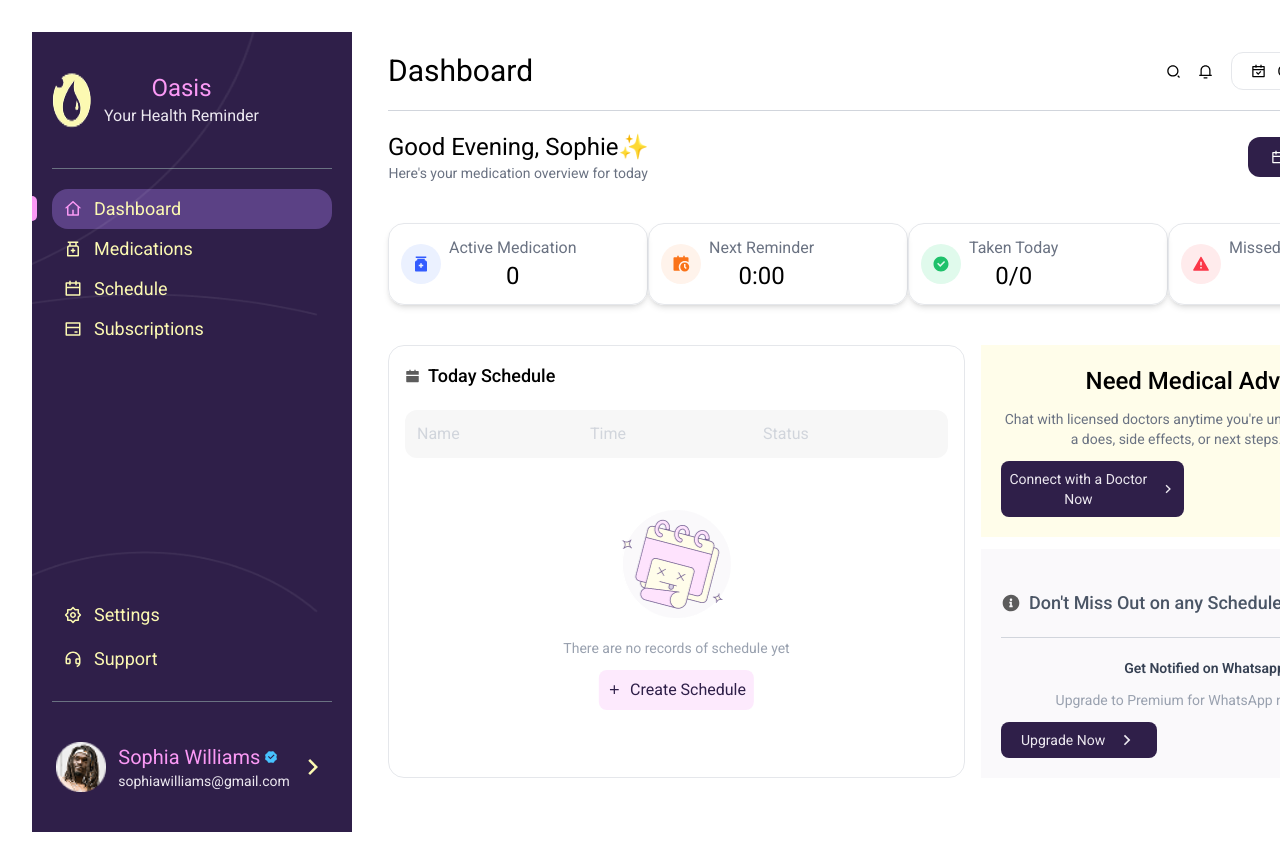
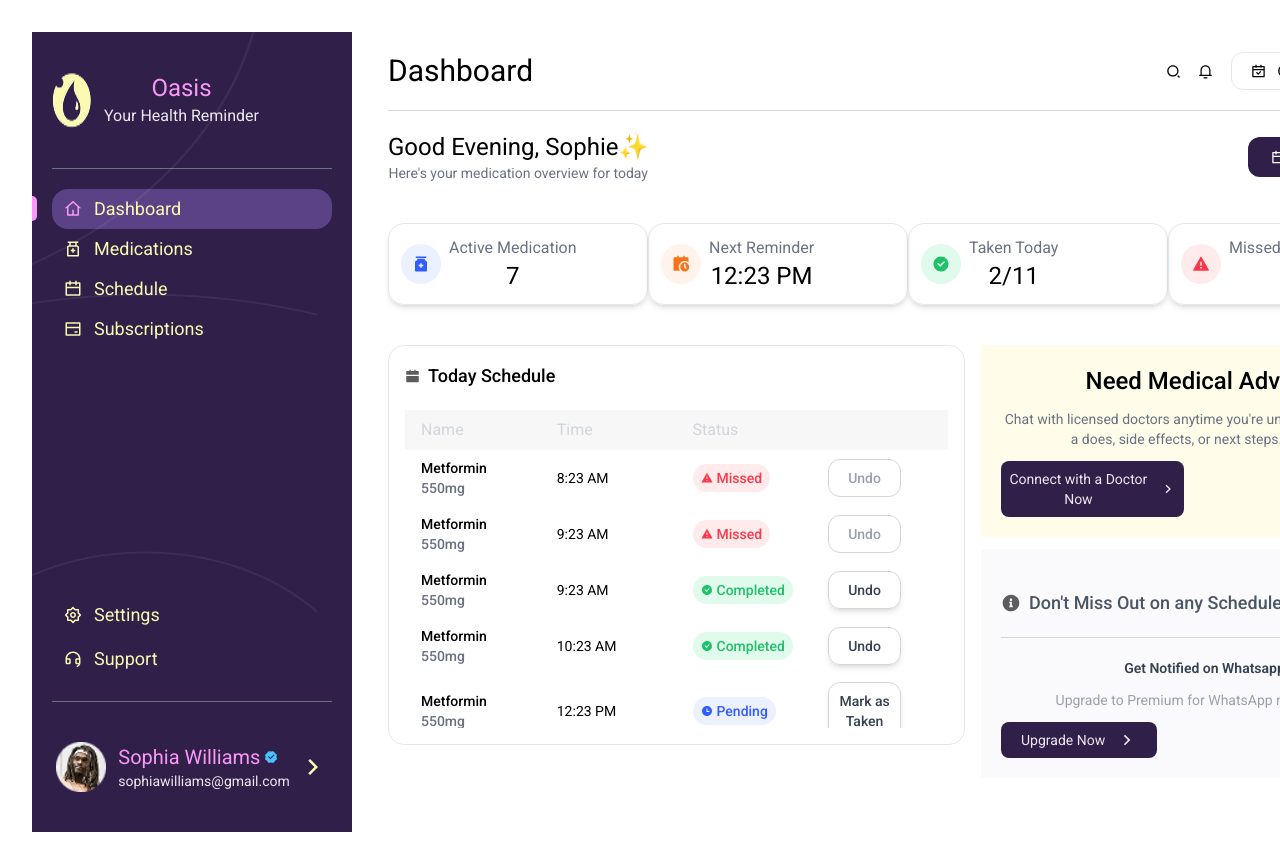
Before and after one commit to TheGildedNexus/oasishealthapp, a React (Vite) app in the folder webapp/: page / in a window 1280 px wide. Shown: the top 864 px of the page. Built offline with nearby package versions, Linux system fonts and the light colour scheme.

Commit message:
Update: Not Empty State Dashboard

```diff
--- a/webapp/src/index.css
+++ b/webapp/src/index.css
@@ -90,6 +90,10 @@ label {
 	background-color: rgba(31, 193, 107, 1);
 }
 
+.scrollbar-hide::-webkit-scrollbar{
+	display: none;
+}
+
 input[type='number']::-webkit-inner-spin-button,
 input[type='number']::-webkit-outer-spin-button {
 	-webkit-appearance: none;
--- a/webapp/src/pages/users/dashboard.jsx
+++ b/webapp/src/pages/users/dashboard.jsx
@@ -1,14 +1,14 @@
 import React, { useState } from 'react'
-import { RiCalendarLine, RiSearch2Line, RiNotification3Line, RiCalendarCheckLine, RiArrowDownSLine, RiMedicineBottleFill, RiCalendarScheduleFill, RiCheckboxCircleFill, RiAlertFill, RiCalendarFill, RiAddFill } from '@remixicon/react'
+import { RiCalendarLine, RiSearch2Line, RiNotification3Line, RiCalendarCheckLine, RiArrowDownSLine, RiMedicineBottleFill, RiCalendarScheduleFill, RiCheckboxCircleFill, RiAlertFill, RiCalendarFill, RiAddFill, RiTimeFill } from '@remixicon/react'
 import empty from '../../assets/images/empty-states.png'
 import { NavBar, SideBar } from './components/bars'
 
 
 function Dashboard() {
-	const [isEmpty, setIsEmpty] = useState(true);
+	const [isEmpty, setIsEmpty] = useState(false);
 	const date = new Date();
 	// setIsEmpty(false)
-	const addHours = (date, hours) =>{
+	const addHours = (date, hours) => {
 		const copy = new Date(date);
 		copy.setHours(copy.getHours() + hours)
 		return copy;
@@ -18,85 +18,81 @@ function Dashboard() {
 		{
 			name: "Metformin",
 			size: "550mg",
-			time: addHours(date, -1).toLocaleTimeString('en-US', {
-				hour: 'numeric',
-				minute: '2-digit',
-				hour12: true
-			}),
+			time: addHours(date, -1),
 			status: 'completed',
 		},
 		{
 			name: "Metformin",
 			size: "550mg",
-			time: addHours(date, 2).toLocaleTimeString('en-US', {
-				hour: 'numeric',
-				minute: '2-digit',
-				hour12: true
-			}),
+			time: addHours(date, 4),
 			status: 'pending',
 		},
 		{
 			name: "Metformin",
 			size: "550mg",
-			time: addHours(date, 3).toLocaleTimeString('en-US', {
-				hour: 'numeric',
-				minute: '2-digit',
-				hour12: true
-			}),
+			time: addHours(date, 1),
 			status: 'pending',
 		},
 		{
 			name: "Metformin",
 			size: "550mg",
-			time: addHours(date, 3).toLocaleTimeString('en-US', {
-				hour: 'numeric',
-				minute: '2-digit',
-				hour12: true
-			}),
+			time: addHours(date, 2),
 			status: 'pending',
 		},
 		{
 			name: "Metformin",
 			size: "550mg",
-			time: addHours(date, 2).toLocaleTimeString('en-US', {
-				hour: 'numeric',
-				minute: '2-digit',
-				hour12: true
-			}),
+			time: addHours(date, 1),
 			status: 'pending',
 		},
 		{
 			name: "Metformin",
 			size: "550mg",
-			time: addHours(date, -2).toLocaleTimeString('en-US', {
-				hour: 'numeric',
-				minute: '2-digit',
-				hour12: true
-			}),
+			time: addHours(date, 3),
+			status: 'pending',
+		},
+		{
+			name: "Metformin",
+			size: "550mg",
+			time: addHours(date, 3),
+			status: 'pending',
+		},
+		{
+			name: "Metformin",
+			size: "550mg",
+			time: addHours(date, 2),
+			status: 'pending',
+		},
+		{
+			name: "Metformin",
+			size: "550mg",
+			time: addHours(date, -2),
 			status: 'completed',
 		},
 		{
 			name: "Metformin",
 			size: "550mg",
-			time: addHours(date, -3).toLocaleTimeString('en-US', {
-				hour: 'numeric',
-				minute: '2-digit',
-				hour12: true
-			}),
+			time: addHours(date, -3),
 			status: 'missed',
 		},
 		{
 			name: "Metformin",
 			size: "550mg",
-			time: addHours(date, -2).toLocaleTimeString('en-US', {
-				hour: 'numeric',
-				minute: '2-digit',
-				hour12: true
-			}),
+			time: addHours(date, -2),
 			status: 'missed',
 		}
-	]
-	console.log(mockDB)
+	].sort((a, b) => {
+		return a.time > b.time ? 1 : -1;
+	})
+
+
+	const totalDaily = mockDB.length;
+	const taken = mockDB.filter(item=>item.status === 'completed').length;
+	const missed = mockDB.filter(item=>item.status === 'missed').length;
+	const active = mockDB.filter(item=>item.status==='pending').length;
+	const nextMed = mockDB.filter(item=>item.status==='pending')[0];
+
+
 
 	return (
 		<div className='grid grid-cols-[auto_1fr] gap-4'>
@@ -127,67 +123,113 @@ function Dashboard() {
 				<div className='flex justify-between items-center m-5 mt-10'>
 					<div className='flex items-center w-65 shadow-md rounded-2xl p-3 border-1 border-gray-200'>
 						<div className='w-10 h-10 bg-info-blue flex items-center justify-center rounded-full mr-2'>
-							<RiMedicineBottleFill color='rgba(51, 92, 255, 1)' className='relative ricon' size={18}/>
+							<RiMedicineBottleFill color='rgba(51, 92, 255, 1)' className='relative ricon' size={18} />
 						</div>
 						<div>
 							<h3 className='text-md text-gray-500 font-[400]'>Active Medication</h3>
-							<p className='text-2xl font-[400]'>0</p>
+							<p className='text-2xl font-[400]'>{active}</p>
 						</div>
 					</div>
 					<div className='flex items-center w-65 shadow-md rounded-2xl p-3 border-1 border-gray-200'>
 						<div className='w-10 h-10 bg-info-pink flex items-center justify-center rounded-full mr-2'>
-							<RiCalendarScheduleFill color='rgba(250, 115, 25, 1)' className='relative ricon' size={18}/>
+							<RiCalendarScheduleFill color='rgba(250, 115, 25, 1)' className='relative ricon' size={18} />
 						</div>
 						<div>
 							<h3 className='text-md text-gray-500 font-[400]'>Next Reminder</h3>
-							<p className='text-2xl font-[400]'>0:00</p>
+							<p className='text-2xl font-[400]'>{nextMed.time.toLocaleTimeString('en-US', {
+								hour: 'numeric',
+								minute: '2-digit',
+								hour12: true
+							})}</p>
 						</div>
 					</div>
 					<div className='flex items-center w-65 shadow-md rounded-2xl p-3 border-1 border-gray-200'>
 						<div className='w-10 h-10 bg-info-green flex items-center justify-center rounded-full mr-2'>
-							<RiCheckboxCircleFill color='rgba(31, 193, 107, 1)' className='relative ricon' size={18}/>
+							<RiCheckboxCircleFill color='rgba(31, 193, 107, 1)' className='relative ricon' size={18} />
 						</div>
 						<div>
 							<h3 className='text-md text-gray-500 font-[400]'>Taken Today</h3>
-							<p className='text-2xl font-[400]'>0/0</p>
+							<p className='text-2xl font-[400]'>{taken}/{totalDaily}</p>
 						</div>
 					</div>
 					<div className='flex items-center w-65 shadow-md rounded-2xl p-3 border-1 border-gray-200'>
 						<div className='w-10 h-10 bg-info-red flex items-center justify-center rounded-full mr-2'>
-							<RiAlertFill color='rgba(251, 55, 72, 1)' className='relative ricon' size={18}/>
+							<RiAlertFill color='rgba(251, 55, 72, 1)' className='relative ricon' size={18} />
 						</div>
 						<div>
 							<h3 className='text-md text-gray-500 font-[400]'>Missed This Week</h3>
-							<p className='text-2xl font-[400]'>0</p>
+							<p className='text-2xl font-[400]'>{missed}</p>
 						</div>
 					</div>
 				</div>
 				<section className='grid grid-cols-[1fr_auto] gap-4 m-5 mt-10'>
-					<div className='border-1 border-gray-200 rounded-2xl p-4 min-h-[400px] overflow-auto relative flex flex-col'>
+					<div className='border-1 border-gray-200 rounded-2xl p-4 h-[400px] relative flex flex-col scrollbar-hide'>
 						<div className='flex items-center gap-2 mb-5'>
-						<RiCalendarFill size={15} color='rgba(92, 92, 92, 1)'/>
+							<RiCalendarFill size={15} color='rgba(92, 92, 92, 1)' />
 							<p className='font-[500] text-lg'>Today Schedule</p>
 						</div>
-						<div>
-							<table className='w-[100%]'>
+						<div className='w-full h-full relative overflow-auto scrollbar-hide'>
+							<table className='w-full table-fixed'>
 								<thead className='w-[100%]'>
-							<tr className='flex items-center w-[100%] justify-evenly bg-[#F7F7F7] p-3 rounded-xl'>
-								<th className='w-[100%] text-left text-gray-300 font-[400]'>Name</th>
-								<th className='w-[100%] text-left text-gray-300 font-[400]'>Time</th>
-								<th className='w-[100%] text-left text-gray-300 font-[400]'>Status</th>
+									<tr className='sticky top-0 bg-[#F7F7F7] z-10'>
+										<th className='w-1/4 text-left px-4 py-2 text-gray-300 font-[400]'>Name</th>
+										<th className='w-1/4 text-left px-4 py-2 text-gray-300 font-[400]'>Time</th>
+										<th className='w-1/4 text-left px-4 py-2 text-gray-300 font-[400]'>Status</th>
+										<th className='w-1/4 text-left px-4 py-2 text-gray-300 font-[400]'></th>
 									</tr>
 								</thead>
 								</table>
-						</div>
-						<div className='relative w-[100%] h-[100%]'>
-						{isEmpty ? <div className='absolute top-1/2 left-1/2 -translate-1/2 flex items-center flex-col justify-center'>
-							<img src={empty} alt="" className='mb-5'/>
+								<div className="max-h-[300px] overflow-y-auto">
+								<table className="w-full table-fixed text-sm font-[500]">
+								{isEmpty ?
+									<tbody className='absolute top-1/2 left-1/2 -translate-1/2'>
+										<tr className='h-[100%] w-[100%]'>
+											<td className='h-[100%] w-[100%] flex items-center flex-col justify-center'>
+												<img src={empty} alt="" className='mb-5' />
 												<p className='text-gray-400 text-sm'>There are no records of schedule yet</p>
 												<button className='flex items-center text-oasis-indigo p-2 bg-misc-pink rounded-lg mt-3'>
-								<RiAddFill size={15} color='var(--color-oasis-indigo)' className='mr-2'/>
+													<RiAddFill size={15} color='var(--color-oasis-indigo)' className='mr-2' />
 													<p>Create Schedule</p>
 												</button>
-						</div> : <div></div>}
+											</td>
+										</tr>
+									</tbody> :
+									<tbody className='text-sm font-[500]'>
+										{mockDB.map((item) => (
+											<tr>
+												<td className='w-1/4 text-left px-4 py-2'><p>{item.name}</p>
+												<p className='text-gray-500'>{item.size}</p></td>
+												<td className='w-1/4 text-left px-4 py-2 font-[400]'>{item.time.toLocaleTimeString('en-US', {
+													hour: 'numeric',
+													minute: '2-digit',
+													hour12: true,
+												})}</td>
+												<td className='w-1/4 text-left px-4 py-2'>{
+													item.status === 'completed' ?
+														<div className='w-fit py-1 px-2 h-fit bg-info-green flex items-center justify-center rounded-full mr-2 text-sm font-[500] font-["Inter",sans-serif] text-[rgba(31,193,107,1)] gap-1'>
+															<RiCheckboxCircleFill color='rgba(31, 193, 107, 1)' className='relative ricon' size={12} />
+															<p>Completed</p>
+														</div> :
+														item.status === 'pending' ? <div className='w-fit h-fit py-1 px-2 gap-1 bg-info-blue flex items-center justify-center rounded-full text-sm font-[500] mr-2 text-[rgba(51,92,255,1)]'>
+															<RiTimeFill color='rgba(51, 92, 255, 1)' className='relative ricon' size={12} />
+															<p>Pending</p>
+														</div> :
+															<div className='w-fit h-fit py-1 px-2 gap-1 bg-info-red flex items-center justify-center rounded-full text-sm font-[500] mr-2 text-[rgba(251,55,72,1)]'>
+																<RiAlertFill color='rgba(251, 55, 72, 1)' className='relative ricon' size={12} />
+																<p>Missed</p>
+															</div>
+												}</td>
+												<td className='w-1/4 text-left px-4 py-2'>{
+													item.status !== 'missed' ?
+													<button className='border border-gray-300 w-[70%] text-sm p-2 rounded-xl text-gray-700 shadow-md'>{item.status === 'completed' ? "Undo" : "Mark as Taken"}</button>:
+													<button className='border border-gray-300 w-[70%] text-sm p-2 rounded-xl text-gray-400' disabled>Undo</button>
+													}</td>
+											</tr>
+										))}
+									</tbody>
+								}
+							</table>
+							</div>
 						</div>
 					</div>
 					<SideBar />
```
Lines whose indentation alone changed are shown as unchanged.
